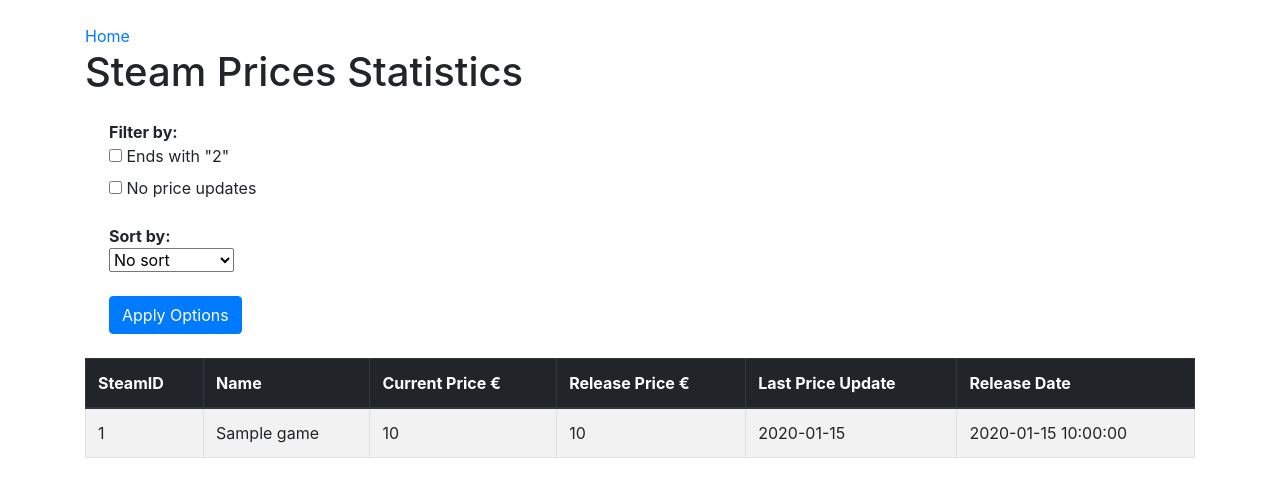
After one commit to TubTub62/dis_group, a Flask app: template steam_prices/steamStats/templates/table.html in a window 1280 px wide. The commit adds this page. Shown: the top 497 px of the page. Run offline with Flask 3, Linux system fonts and the light colour scheme; the template is opened without the code that fills it: most values are stand-ins (such as "Sample title", 1, 10 or a date in 2020); parts of the project's set-up code (start-up, migrations or seed data) failed here and were passed over; some libraries are stand-ins or nearby versions.

Commit message:
Added HTML
Created a simple main page and a page to display a table of data

```diff
--- /dev/null
+++ b/steam_prices/steamStats/templates/table.html
@@ -0,0 +1,78 @@
+<!doctype html>
+<html>
+    <head>
+      <!-- Required meta tags -->
+    <meta charset="utf-8">
+    <meta name="viewport" content="width=device-width, initial-scale=1, shrink-to-fit=no">
+
+    <!-- Bootstrap CSS -->
+    <link rel="stylesheet" href="https://maxcdn.bootstrapcdn.com/bootstrap/4.0.0/css/bootstrap.min.css" integrity="sha384-Gn5384xqQ1aoWXA+058RXPxPg6fy4IWvTNh0E263XmFcJlSAwiGgFAW/dAiS6JXm" crossorigin="anonymous">
+
+    {% if title %}
+        <title>Steam Prices Statistics - {{ title }}</title>
+    {% else %}
+        <title>Steam Prices Statistics</title>
+    {% endif %}
+    </head>
+    <body>
+        <div class="container mt-4">
+            <a href="{{ url_for('stats.base') }}">Home</a>
+            <h1 class="mb-4">Steam Prices Statistics</h1>
+
+            <form method="get" action="{{ url_for('stats.table') }}" class="mb-4 ml-4">
+                <strong>Filter by:</strong><br>
+                <ul style="list-style-type: none; padding-left: 0;">
+                    <li>
+                        <label>
+                            <input type="checkbox" name="ends_with_2" {% if filters.ends_with_2 %}checked{% endif %}>
+                            Ends with "2"
+                        </label>
+                    </li>
+                    <li>
+                        <label>
+                            <input type="checkbox" name="no_price_update" {% if filters.no_price_update %}checked{% endif %}>
+                            No price updates
+                        </label>
+                    </li>
+                </ul>
+
+                <strong>Sort by:</strong><br>
+                <select name="sort_by" id="sort_by">
+                    <option value="">No sort</option>
+                    <option value="name" {% if request.args.get('sort_by') == 'name' %}selected{% endif %}>Name</option>
+                    <option value="release_price" {% if request.args.get('sort_by') == 'release_price' %}selected{% endif %}>Release Price</option>
+                    <option value="current_price" {% if request.args.get('sort_by') == 'current_price' %}selected{% endif %}>Current Price</option>
+                </select>
+
+                <br><br>
+                <button type="submit" class="btn btn-primary">Apply Options</button>
+            </form>
+
+            <table class="table table-bordered table-striped">
+                <thead class="thead-dark">
+                    <tr>
+                        <th>SteamID</th>
+                        <th>Name</th>
+                        <th>Current Price €</th>
+                        <th>Release Price €</th>
+                        <th>Last Price Update</th>
+                        <th>Release Date</th>
+                    </tr>
+                </thead>
+                <tbody>
+                    {% for game in games %}
+                    <tr>
+                        <td>{{ game.steam_id }}</td>
+                        <td>{{ game.name }}</td>
+                        <td>{{ game.current_price }}</td>
+                        <td>{{ game.release_price }}</td>
+                        <td>{{ game.last_update }}</td>
+                        <td>{{ game.release_date }}</td>
+                    </tr>
+                    {% endfor %}
+                </tbody>
+            </table>
+
+        </div>
+    </body>
+</html>
```
Also changed, not shown: steam_prices/steamStats/Statistics/routes.py (+81 -3 lines), steam_prices/steamStats/templates/base.html (+18 -2 lines).
